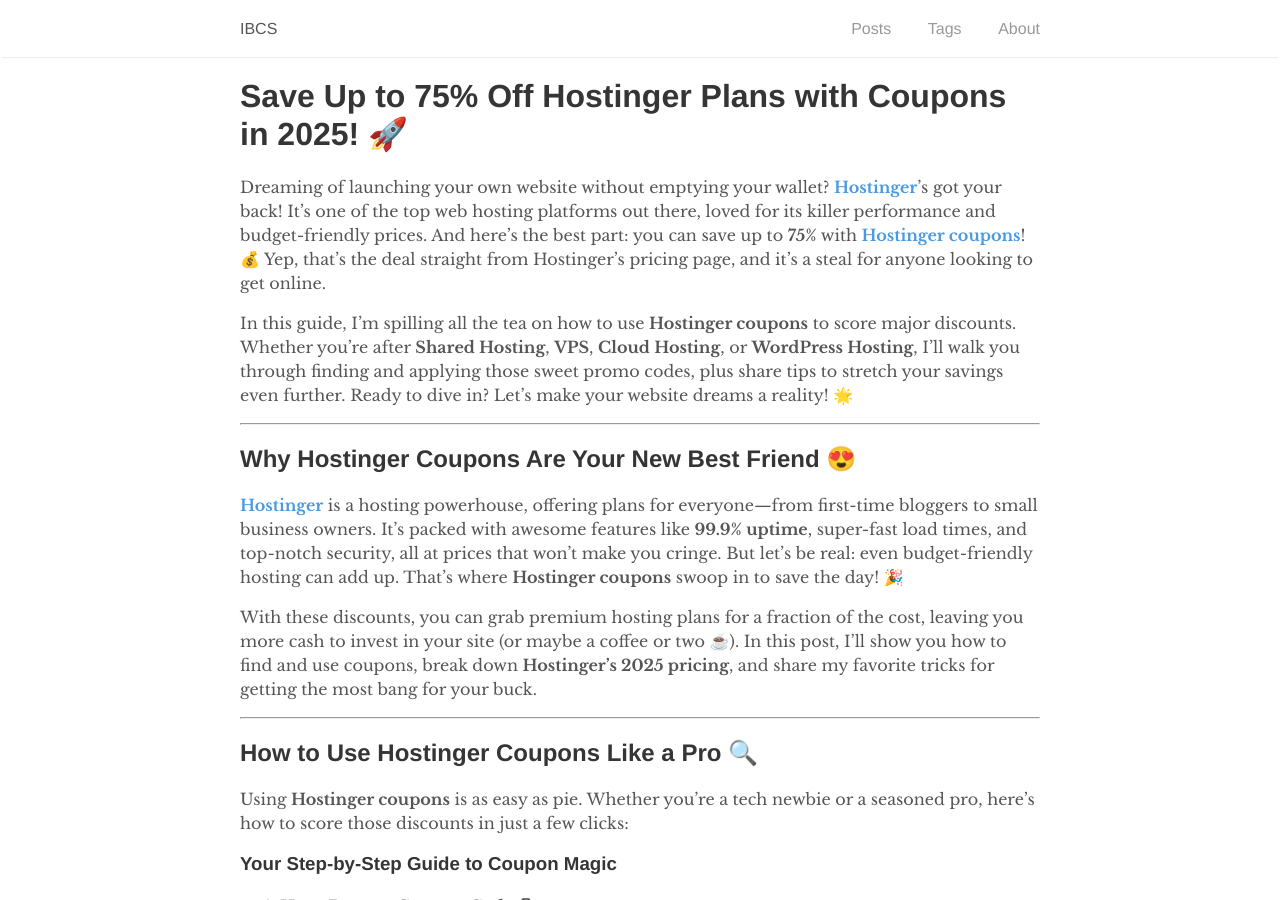
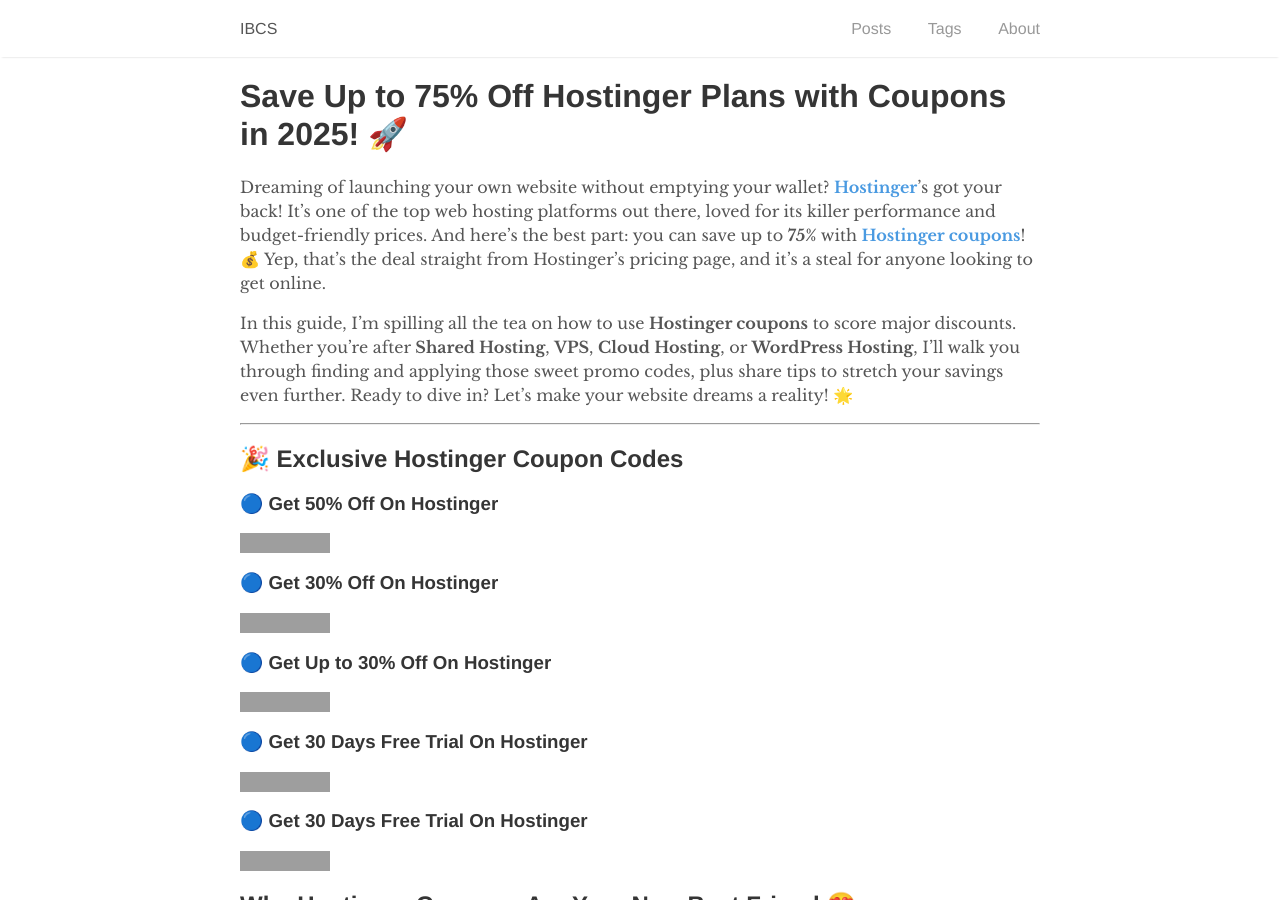
Before and after one commit to rankloud/ibcs, a Jekyll site: the page built from wp/hostinger-coupon-codes.md, in a window 1280 px wide and 900 px high. Built offline with Jekyll 4.4.1, drawn with Linux system fonts in a browser that asks for light colours; grey boxes are pictures that could not be loaded.

Commit message:
Update hostinger-coupon-codes.md

```diff
--- a/wp/hostinger-coupon-codes.md
+++ b/wp/hostinger-coupon-codes.md
@@ -16,6 +16,24 @@
 In this guide, I’m spilling all the tea on how to use **Hostinger coupons** to score major discounts. Whether you’re after **Shared Hosting**, **VPS**, **Cloud Hosting**, or **WordPress Hosting**, I’ll walk you through finding and applying those sweet promo codes, plus share tips to stretch your savings even further. Ready to dive in? Let’s make your website dreams a reality! 🌟
 
 ---
+
+## 🎉 Exclusive Hostinger Coupon Codes
+
+### 🔵 Get 50% Off On Hostinger
+[![Claim 50% Off](https://img.shields.io/badge/Claim-50%25%20Off-blue?style=for-the-badge&logo=hostinger)](https://www.bloggersideas.com/recommended/hostinger/)
+
+### 🔵 Get 30% Off On Hostinger
+[![Claim 30% Off](https://img.shields.io/badge/Claim-30%25%20Off-blue?style=for-the-badge&logo=hostinger)](https://www.bloggersideas.com/recommended/hostinger/)
+
+### 🔵 Get Up to 30% Off On Hostinger
+[![Claim Up to 30% Off](https://img.shields.io/badge/Claim-Up%20to%2030%25%20Off-blue?style=for-the-badge&logo=hostinger)](https://www.bloggersideas.com/recommended/hostinger/)
+
+### 🔵 Get 30 Days Free Trial On Hostinger
+[![Start Free Trial](https://img.shields.io/badge/Start-30%20Days%20Free%20Trial-blue?style=for-the-badge&logo=hostinger)](https://www.bloggersideas.com/recommended/hostinger/)
+
+### 🔵 Get 30 Days Free Trial On Hostinger
+[![Start Free Trial](https://img.shields.io/badge/Start-30%20Days%20Free%20Trial-blue?style=for-the-badge&logo=hostinger)](https://www.bloggersideas.com/recommended/hostinger/)
+
 
 ## Why Hostinger Coupons Are Your New Best Friend 😍
 
```
